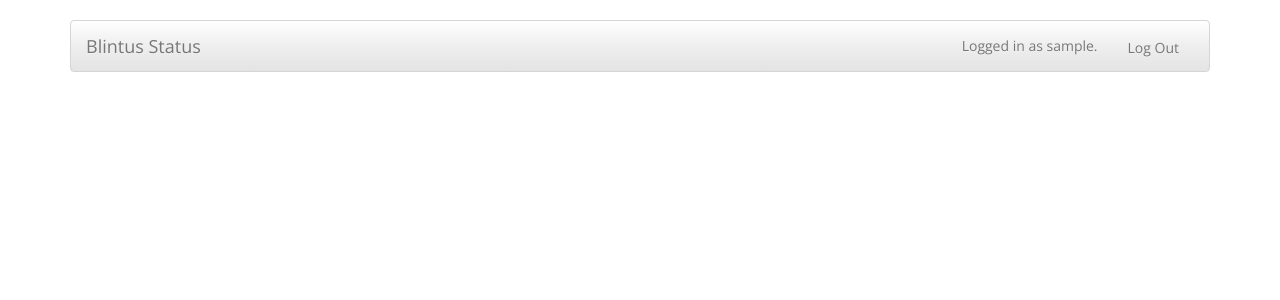
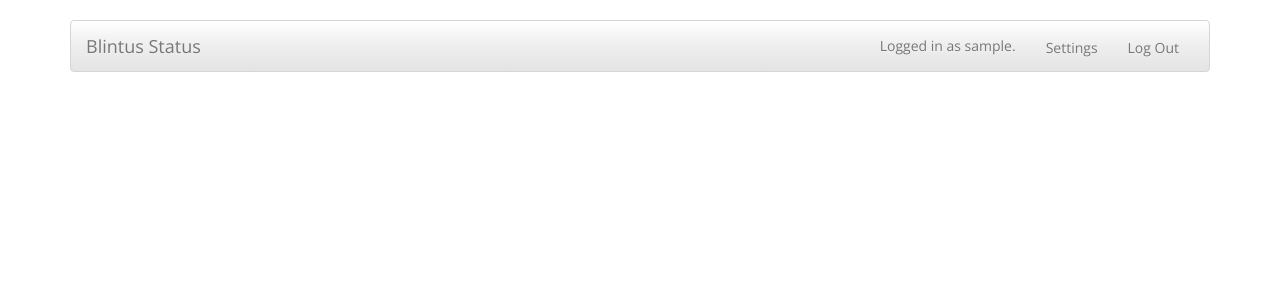
Before and after one commit to blintus/blintusstatus, a Django app: page / in a window 1280 px wide. Shown: the top 300 px of the page. Run offline with Django 3.2, Linux system fonts and the light colour scheme; the visitor is signed in with stand-in values (Sample User, id 1); some libraries are stand-ins or nearby versions.

Commit message:
Added settings link

```diff
--- a/status/templates/status/page.html
+++ b/status/templates/status/page.html
@@ -82,6 +82,7 @@
                     </li>
                     {% else %}
                     <li><p class="navbar-text">Logged in as {{ user.username }}.</p></li>
+                    <li><a href="/settings">Settings</a></li>
                     <li><a href="{% url 'status:logout' %}" rel="new-page" id="logout-link">Log Out</a></li>
                     {% endif %}
                 </ul>
```
